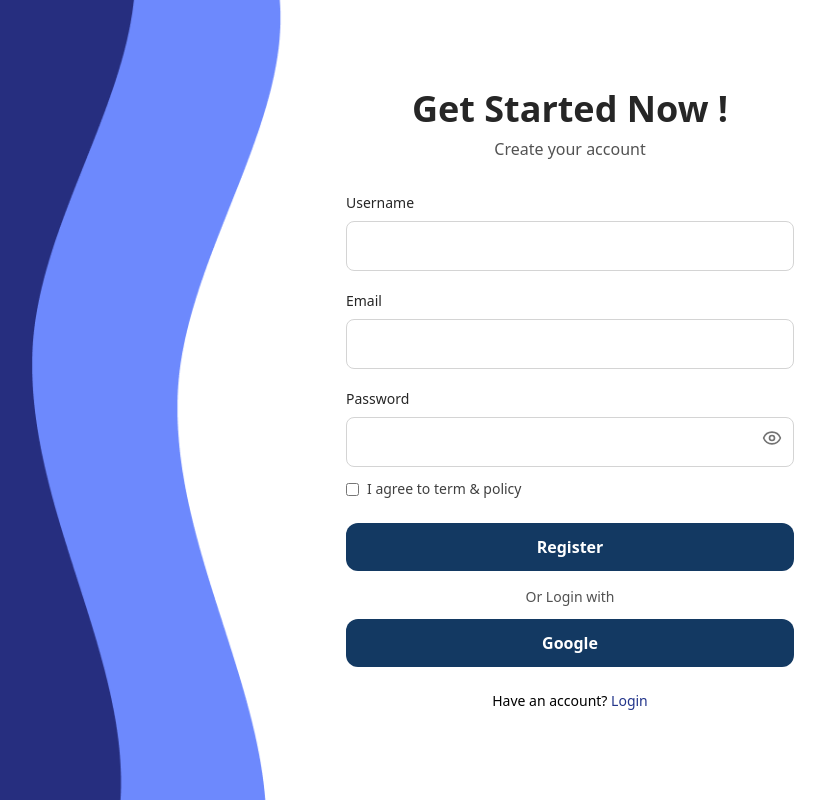
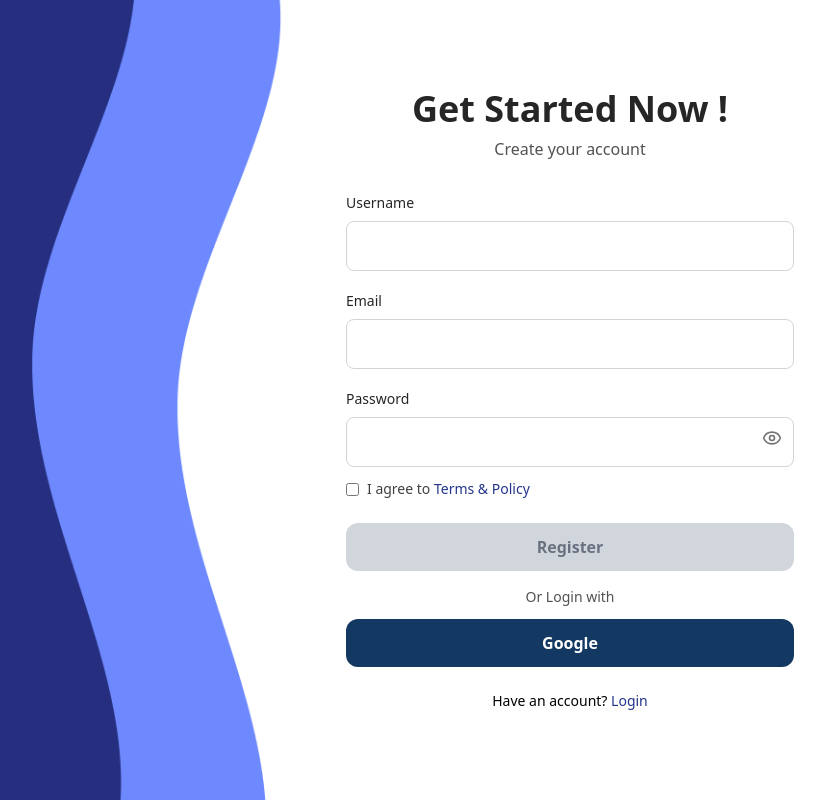
Before and after one commit to CahKangkung/SIKOMA, a React (Vite) app in the folder frontend/: page /register in a window 1280 px wide. Shown: the whole page, without its empty margins (370-1195 px from the left). Built offline with nearby package versions, Linux system fonts and the light colour scheme; no server answers.

Commit message:
register

```diff
--- a/frontend/src/pages/RegisterPage.jsx
+++ b/frontend/src/pages/RegisterPage.jsx
@@ -1,25 +1,79 @@
-import React from "react";
+import React, { useState } from "react";
 import { Link } from "react-router-dom";
 import AuthLayout from "../components/AuthLayout";
 import FormField from "../components/FormField";
 
 export default function RegisterPage() {
+  const [form, setForm] = useState({ username: "", email: "", password: "" });
+  const [agree, setAgree] = useState(false);
+  const [showTerms, setShowTerms] = useState(false);
+
+  const handleChange = (e) =>
+    setForm((prev) => ({ ...prev, [e.target.name]: e.target.value }));
+
+  const handleSubmit = (e) => {
+    e.preventDefault();
+    if (!agree) {
+      alert("Anda harus menyetujui Terms & Policy sebelum mendaftar.");
+      return;
+    }
+    // TODO: panggil API register di sini
+    console.log("Register payload:", form);
+  };
+
   return (
     <AuthLayout title="Get Started Now !" subtitle="Create your account">
-      <form>
-        <FormField label="Username" name="username" />
-        <FormField label="Email" type="email" name="email" />
-        <FormField label="Password" type="password" name="password" />
+      <form onSubmit={handleSubmit}>
+        <FormField
+          label="Username"
+          name="username"
+          value={form.username}
+          onChange={handleChange}
+        />
+        <FormField
+          label="Email"
+          type="email"
+          name="email"
+          value={form.email}
+          onChange={handleChange}
+        />
+        <FormField
+          label="Password"
+          type="password"
+          name="password"
+          value={form.password}
+          onChange={handleChange}
+        />
 
-        <label className="mt-3 flex items-center gap-2 text-sm text-neutral-700">
-          <input type="checkbox" className="accent-[#23358B]" />
-          I agree to term & policy
+        {/* Checkbox + link Terms */}
+        <label className="mt-3 flex items-center gap-2 text-sm text-neutral-700 select-none">
+          <input
+            type="checkbox"
+            className="accent-[#23358B]"
+            checked={agree}
+            onChange={(e) => setAgree(e.target.checked)}
+          />
+          <span>
+            I agree to{" "}
+            <button
+              type="button"
+              onClick={() => setShowTerms(true)}
+              className="text-[#23358B] hover:underline"
+            >
+              Terms & Policy
+            </button>
+          </span>
         </label>
 
         {/* tombol & spacing PERSIS sama seperti login */}
         <button
           type="submit"
-          className="mt-6 w-full rounded-xl bg-[#133962] py-3 text-white font-semibold hover:opacity-90 transition"
+          disabled={!agree}
+          className={`mt-6 w-full rounded-xl py-3 font-semibold transition ${
+            agree
+              ? "bg-[#133962] text-white hover:opacity-90"
+              : "bg-gray-300 text-gray-500 cursor-not-allowed"
+          }`}
         >
           Register
         </button>
@@ -42,6 +96,49 @@ export default function RegisterPage() {
           </Link>
         </div>
       </form>
+
+      {/* Modal Terms & Policy */}
+      {showTerms && (
+        <div className="fixed inset-0 z-50 flex items-center justify-center bg-black/50">
+          <div className="w-11/12 max-w-lg rounded-2xl bg-white p-6 shadow-lg">
+            <h3 className="text-xl font-bold text-[#23358B]">Terms & Policy</h3>
+            <div className="mt-3 max-h-64 overflow-y-auto text-sm text-gray-700 space-y-2">
+              <p>
+                Dengan menggunakan layanan ini, Anda setuju untuk tidak
+                menyalahgunakan sistem atau melakukan aktivitas yang melanggar
+                hukum.
+              </p>
+              <p>
+                Data pribadi Anda dikelola sesuai kebijakan privasi kami dan
+                tidak dibagikan tanpa persetujuan.
+              </p>
+              <p>
+                Kami dapat memperbarui syarat ini sewaktu-waktu. Harap tinjau
+                secara berkala.
+              </p>
+            </div>
+            <div className="mt-6 flex justify-end gap-3">
+              <button
+                type="button"
+                onClick={() => setShowTerms(false)}
+                className="rounded-lg border border-gray-300 px-4 py-2 text-gray-700 hover:bg-gray-100"
+              >
+                Tutup
+              </button>
+              <button
+                type="button"
+                onClick={() => {
+                  setAgree(true);
+                  setShowTerms(false);
+                }}
+                className="rounded-lg bg-[#133962] px-4 py-2 font-semibold text-white hover:opacity-90"
+              >
+                Setuju
+              </button>
+            </div>
+          </div>
+        </div>
+      )}
     </AuthLayout>
   );
 }
```
